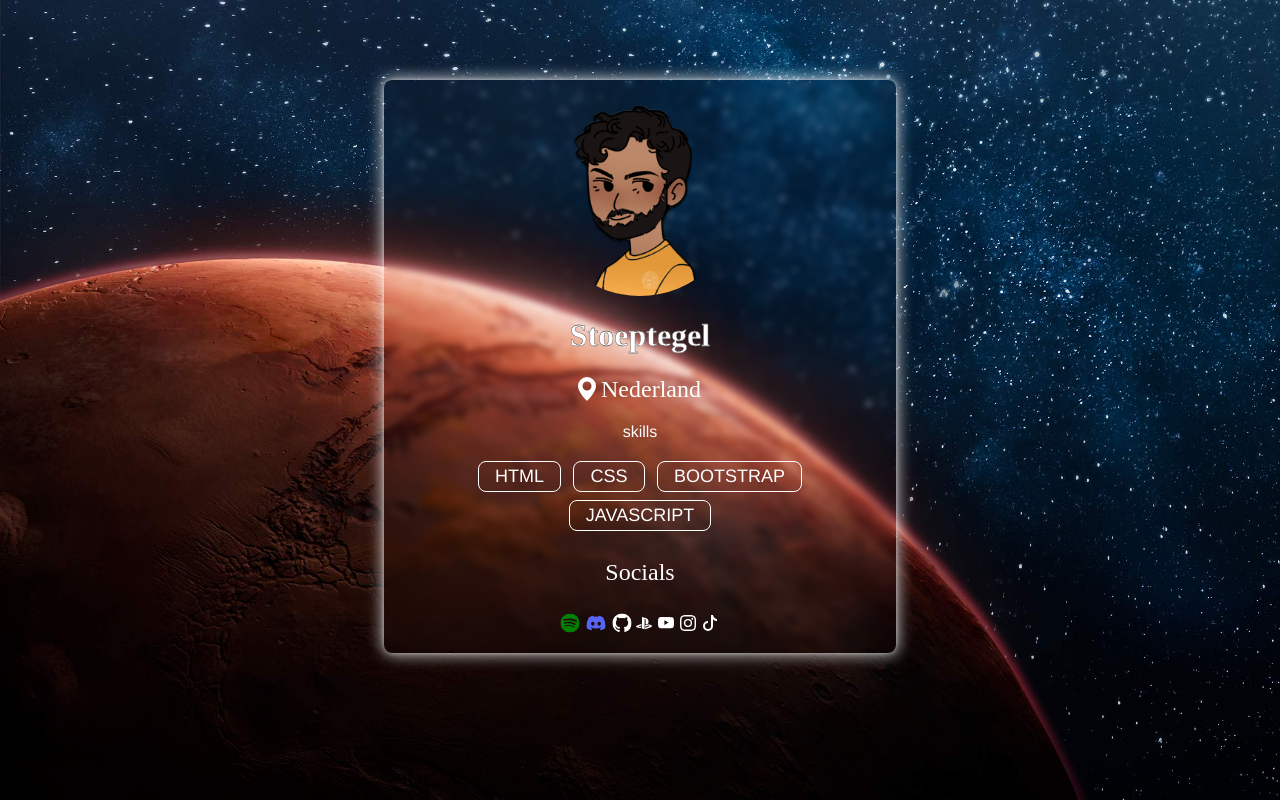
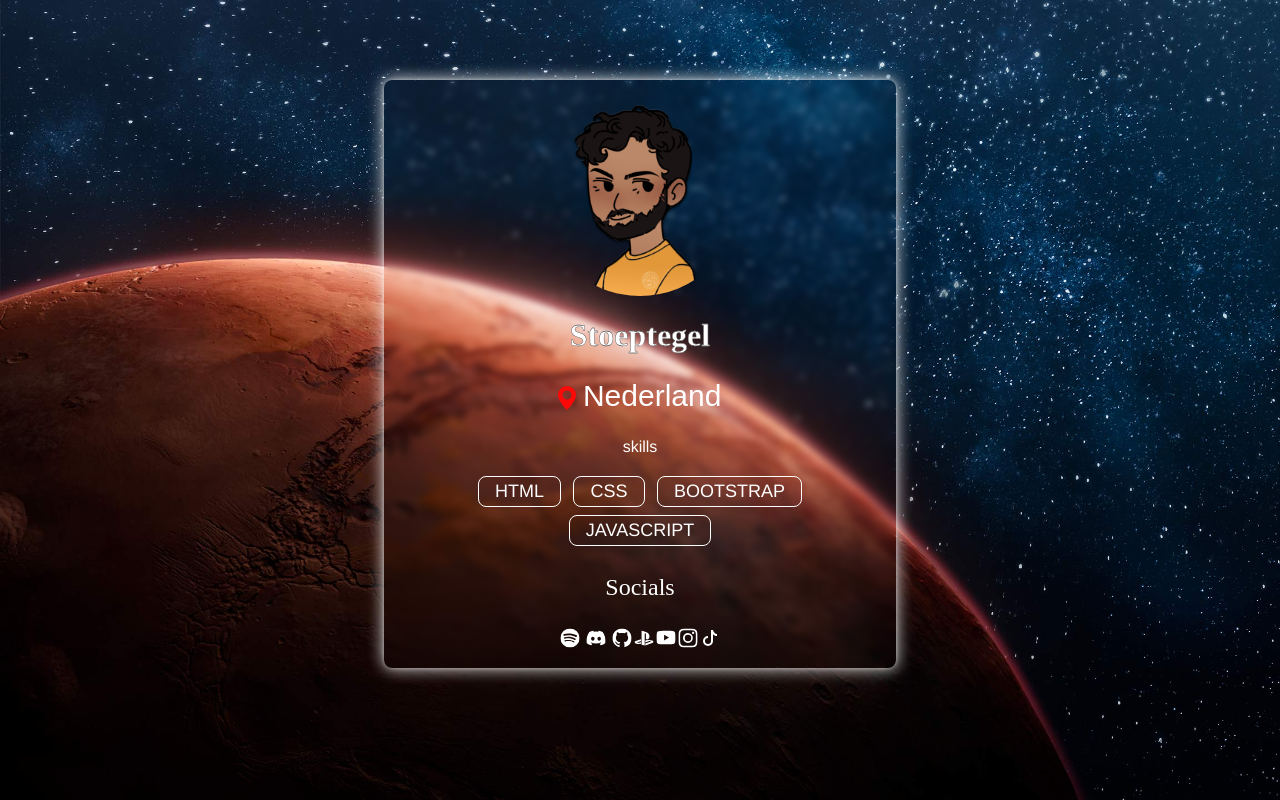
Before and after one commit to stoeptegeI/website, a plain HTML site: page index.html in a window 1280 px wide. Drawn offline with Linux system fonts and the light colour scheme.

Commit message:
Update style.css

```diff
--- a/style.css
+++ b/style.css
@@ -40,13 +40,13 @@ html {
 }
 
 #location{
-    font-family: 'Montserrat';
+    font-family: fantasy;
     font-weight: 500;
-    font-size: 24px;
-    background: -webkit-linear-gradient(0deg, rgb(255, 255, 255) 0%, rgb(255, 255, 255) 35%);
+    font-size: 30px;
+    background: -webkit-linear-gradient(0deg, rgb(0, 0, 0) 0%, rgb(255, 255, 255) 35%);
     -webkit-background-clip: text;
     -webkit-text-fill-color: transparent;
-    color: rgb(255, 255, 255);
+    color: rgb(255, 8, 8);
 }
 
 #pin {
@@ -82,15 +82,25 @@ html {
 
 #spotify {
     scale: 1.2;
-    color: green;
     transition: 0.4s ease-out;
 }
 
 #discord {
     scale: 1.2;
-    color: rgb(88, 101, 242);
     transition: 0.4s ease-out;
     padding: 0rem 0.25rem;
+}
+
+#ps4 {
+    scale: 1.2;
+}
+
+#yt {
+    scale: 1.2;
+}
+
+#insta {
+    scale: 1.2;
 }
 
 #github {
@@ -98,7 +108,7 @@ html {
     transition: 0.4s ease-out;
 }
 
-#spotify:hover,#github:hover,#discord:hover {
+#spotify:hover,#tiktok:hover,#insta:hover,#yt:hover,#ps4:hover,#github:hover,#discord:hover {
     scale: 1.5;
     transition: 0.2 ease-out;
     cursor: pointer;
```
